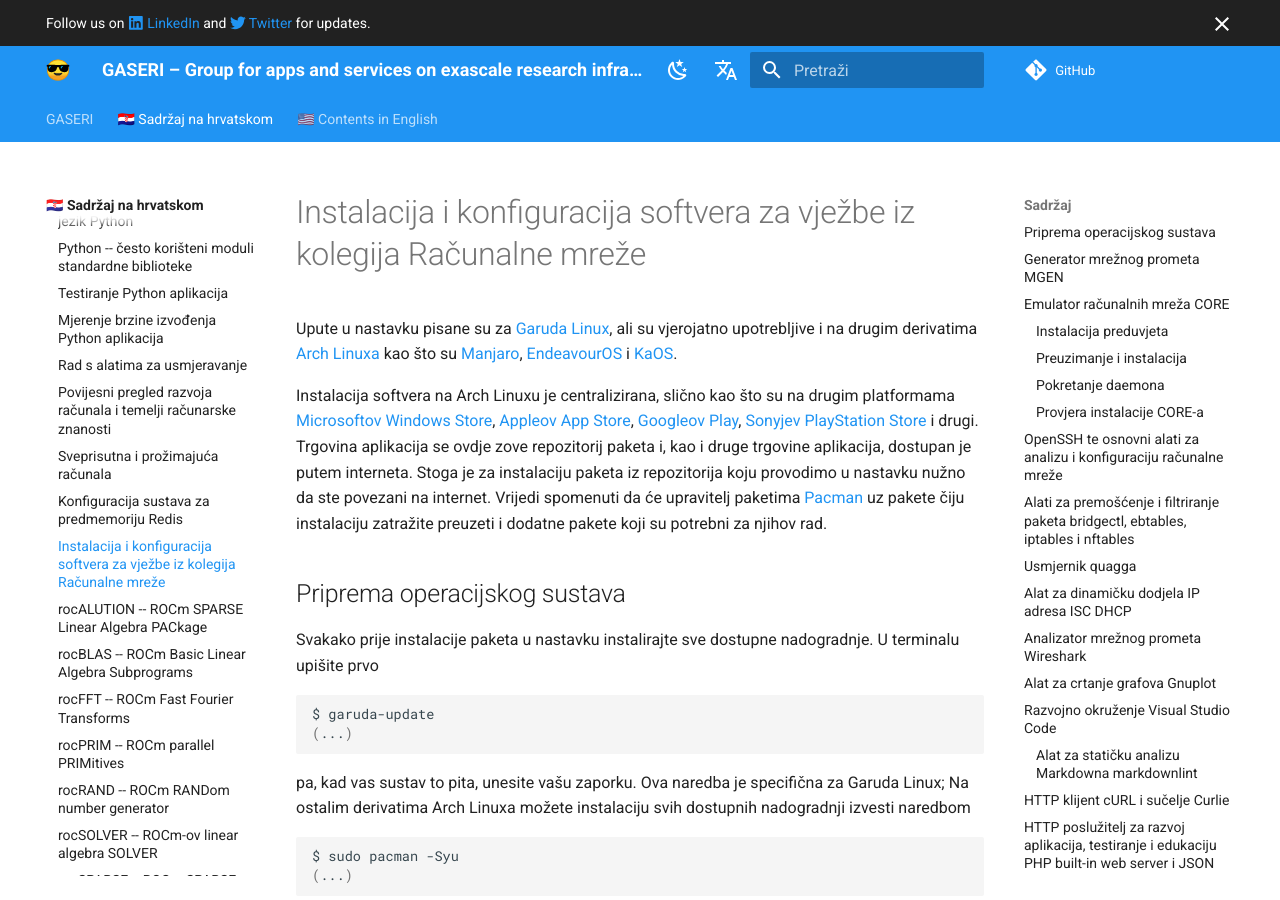
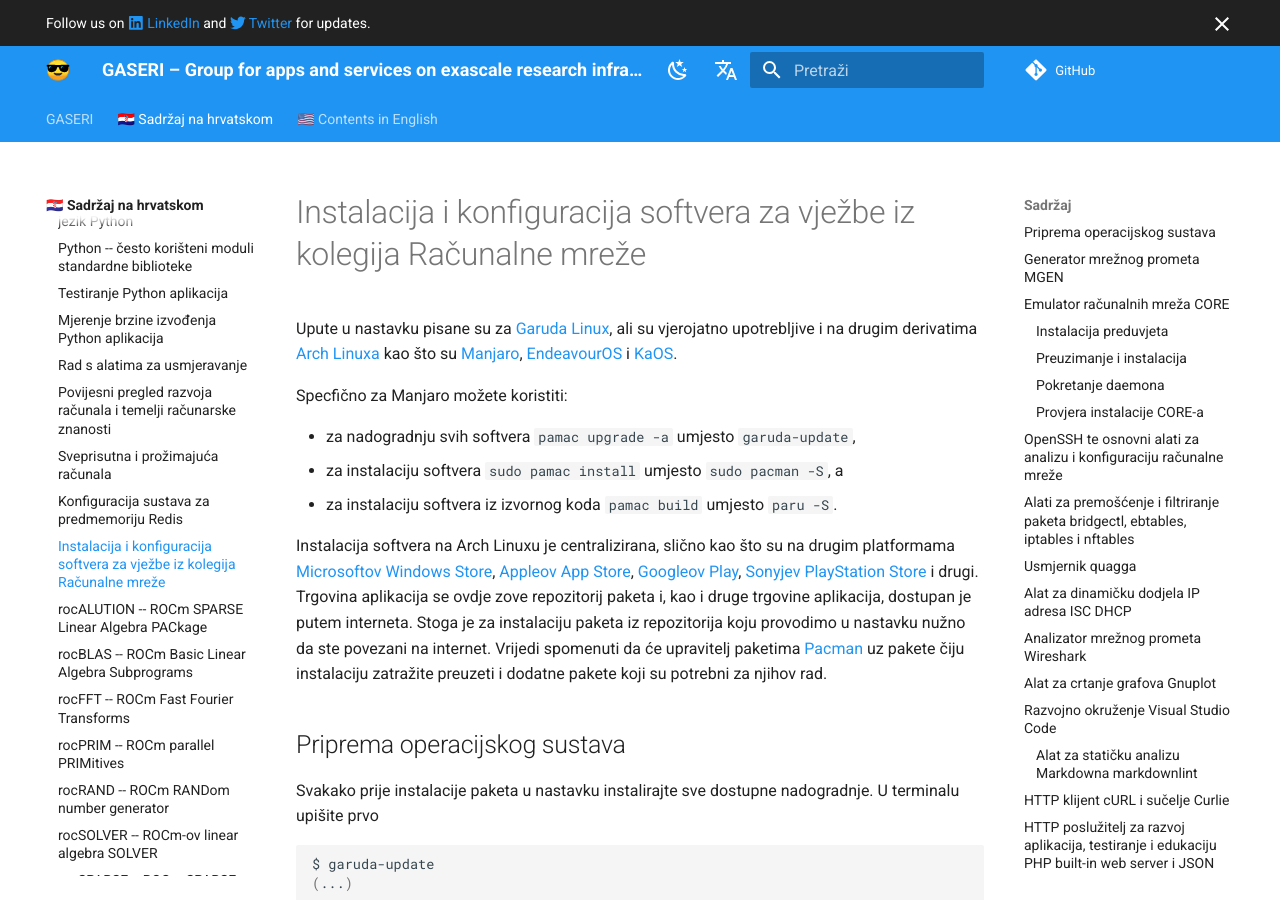
Before and after one commit to gaseri/website, an MkDocs documentation site: the page built from docs/hr/nastava/materijali/rm-instalacija-softvera-garuda-linux.md, in a window 1280 px wide and 900 px high. Built offline with MkDocs 1.6.1 and Material for MkDocs 9.7.7, drawn with Linux system fonts in a browser that asks for light colours; comment, search, counter and statistics services are not loaded.

Commit message:
Added short Manjaro installation instructions

```diff
--- a/docs/hr/nastava/materijali/rm-instalacija-softvera-garuda-linux.md
+++ b/docs/hr/nastava/materijali/rm-instalacija-softvera-garuda-linux.md
@@ -5,6 +5,12 @@ author: Vedran Miletić
 # Instalacija i konfiguracija softvera za vježbe iz kolegija Računalne mreže
 
 Upute u nastavku pisane su za [Garuda Linux](https://garudalinux.org/), ali su vjerojatno upotrebljive i na drugim derivatima [Arch Linuxa](https://archlinux.org/) kao što su [Manjaro](https://manjaro.org/), [EndeavourOS](https://endeavouros.com/) i [KaOS](https://kaosx.us/).
+
+Specfično za Manjaro možete koristiti:
+
+- za nadogradnju svih softvera `pamac upgrade -a` umjesto `garuda-update`,
+- za instalaciju softvera `sudo pamac install` umjesto `sudo pacman -S`, a
+- za instalaciju softvera iz izvornog koda `pamac build` umjesto `paru -S`.
 
 Instalacija softvera na Arch Linuxu je centralizirana, slično kao što su na drugim platformama [Microsoftov Windows Store](https://www.microsoft.com/en-us/store/apps/windows), [Appleov App Store](https://www.apple.com/app-store/), [Googleov Play](https://play.google.com/store/apps), [Sonyjev PlayStation Store](https://store.playstation.com/en-hr/latest) i drugi. Trgovina aplikacija se ovdje zove repozitorij paketa i, kao i druge trgovine aplikacija, dostupan je putem interneta. Stoga je za instalaciju paketa iz repozitorija koju provodimo u nastavku nužno da ste povezani na internet. Vrijedi spomenuti da će upravitelj paketima [Pacman](https://wiki.archlinux.org/title/Pacman) uz pakete čiju instalaciju zatražite preuzeti i dodatne pakete koji su potrebni za njihov rad.
 
```
Also changed, not shown: docs/hr/nastava/materijali/siks-instalacija-softvera-garuda-linux.md (+5 -0 lines).
